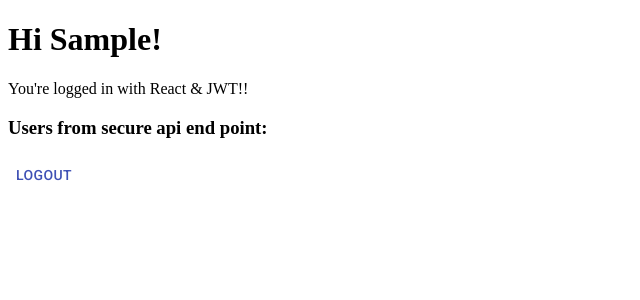
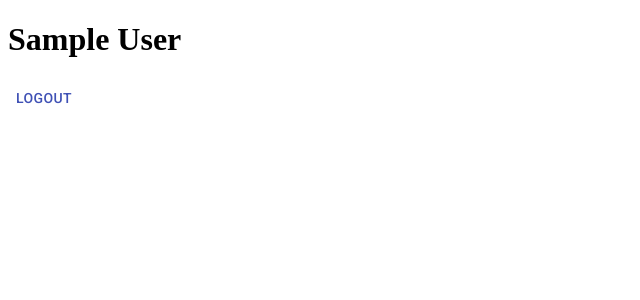
Before and after one commit to AlexHarutyunyan93/UDA, a React app: page / in a window 1280 px wide. Shown: the top 300 px of the page, without its empty margins (0-640 px from the left). Built offline with nearby package versions, Linux system fonts and the light colour scheme; sample sign-in values are in the browser's storage.

Commit message:
add redirect in login and register pages

```diff
--- a/src/components/HomePage/HomePage.component.js
+++ b/src/components/HomePage/HomePage.component.js
@@ -1,25 +1,14 @@
 import React from 'react';
 import Button from "@material-ui/core/Button";
 
-const HomePageComponent = ({user, users, logout}) => (
-    <div className="col-md-6 col-md-offset-3">
-        <h1>Hi {user.firstName}!</h1>
-        <p>You're logged in with React & JWT!!</p>
-        <h3>Users from secure api end point:</h3>
-        {users.loading && <em>Loading users...</em>}
-        {users.error && <span className="text-danger">ERROR: {users.error}</span>}
-        {users.items &&
-        <ul>
-            {users.items.map((user, index) =>
-                <li key={user.id}>
-                    {user.firstName + ' ' + user.lastName}
-                </li>
-            )}
-        </ul>
-        }
-        <p>
-            <Button color="primary" onClick={ logout }>Logout</Button>
-        </p>
-    </div>
-);
+const HomePageComponent = ({user, logout}) => {
+    return (
+        <div className="col-md-6 col-md-offset-3">
+            <h1>{`${user.firstName} ${user.lastName}`}</h1>
+
+            <p>
+                <Button color="primary" onClick={ logout }>Logout</Button>
+            </p>
+        </div>
+)};
 export default HomePageComponent;
--- a/src/components/SignIn/SignIn.container.js
+++ b/src/components/SignIn/SignIn.container.js
@@ -3,6 +3,7 @@ import {bindActionCreators} from "redux";
 import {userActions} from "../../actions";
 import {connect} from "react-redux";
 import SignInComponent from "./SignIn.component";
+import {Redirect} from "react-router-dom";
 
 function SignInContainer({login, logout, user, loggedIn}){
 
@@ -12,7 +13,9 @@ function SignInContainer({login, logout, user, loggedIn}){
             login(username, password);
         }
     }
-    return <SignInComponent {...arguments[0]} submit={submit} />
+    return user ?
+        <Redirect to='/' /> :
+        <SignInComponent {...arguments[0]} submit={submit} />
 }
 
 const mapStateToProps = ({ authentication }) => ({
--- a/src/components/SingUp/SignUp.js
+++ b/src/components/SingUp/SignUp.component.js
@@ -49,25 +49,14 @@ const useStyles = makeStyles(theme => ({
     },
 }));
 
-function SignUp({register, registering}) {
+function SignUpComponent() {
     const classes = useStyles();
 
-    let [submited, setSubmited] = useState(false);
     let [firstName, setFirstName] = useState(null);
     let [lastName, setLastName] = useState(null);
     let [username, setUserName] = useState(null);
     let [password, setPassword] = useState(null);
-
-    function handleSubmit(event) {
-        event.preventDefault();
-        const user = {firstName, lastName, username, password};
-        setSubmited(true);
-
-        if (firstName && lastName && username && password) {
-            register(user);
-        }
-    }
-
+    let user = {firstName, lastName, username, password};
     return (
         <Container component="main" maxWidth="xs">
             <CssBaseline />
@@ -78,7 +67,7 @@ function SignUp({register, registering}) {
                 <Typography component="h1" variant="h5">
                     Sign up
                 </Typography>
-                <form className={classes.form} noValidate onSubmit={handleSubmit}>
+                <form className={classes.form} noValidate onSubmit={(e) => handleSubmit(e, user)}>
                     <Grid container spacing={2}>
                         <Grid item xs={12} sm={6}>
                             <TextField
@@ -161,15 +150,4 @@ function SignUp({register, registering}) {
         </Container>
     );
 }
-
-const mapStateToProps = ({ authorization }) => ({
-    registering: authorization
-});
-
-const mapDispatchToProps = dispatch => ({
-    ...bindActionCreators(userActions, dispatch)
-});
-
-
-const connectedRegisterPage = connect(mapStateToProps, mapDispatchToProps)(SignUp);
-export { connectedRegisterPage as SignUp };
+export default SignUpComponent;
--- /dev/null
+++ b/src/components/SingUp/SignUp.container.js
@@ -0,0 +1,32 @@
+import React from 'react';
+import SignUpComponent from "./SignUp.component";
+import {bindActionCreators} from "redux";
+import {userActions} from "../../actions";
+import {connect} from "react-redux";
+import {Redirect} from "react-router-dom";
+
+export function SignUpContainer({register, user}){
+    function handleSubmit(event, {firstName, lastName, username, password}) {
+
+        event.preventDefault();
+        const user = {firstName, lastName, username, password};
+
+        if (firstName && lastName && username && password) {
+            register(user);
+        }
+    }
+    return user ?
+        <Redirect to="/" /> :
+        <SignUpComponent handleSubmit={handleSubmit} />
+}
+const mapStateToProps = ({ authentication }) => ({
+    user: authentication.user,
+});
+
+const mapDispatchToProps = dispatch => ({
+    ...bindActionCreators(userActions, dispatch)
+});
+
+
+const connectedRegisterPage = connect(mapStateToProps, mapDispatchToProps)(SignUpContainer);
+export { connectedRegisterPage as SignUp };
--- a/src/components/SingUp/index.js
+++ b/src/components/SingUp/index.js
@@ -1 +1 @@
-export * from './SignUp';
+export * from './SignUp.container';
```
